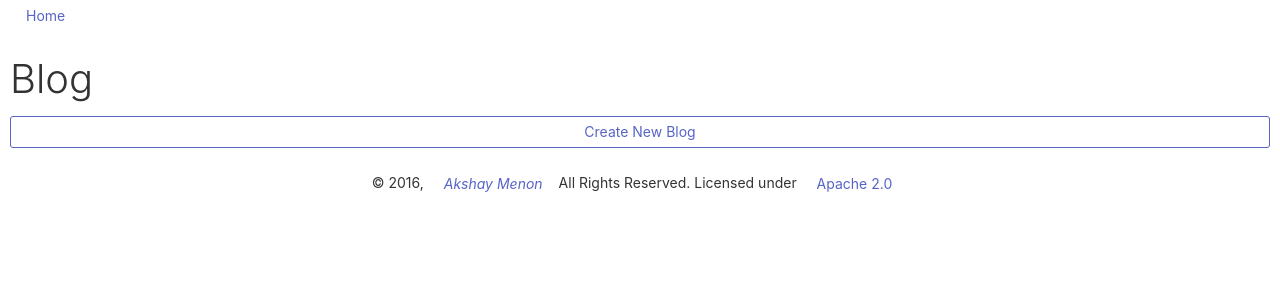
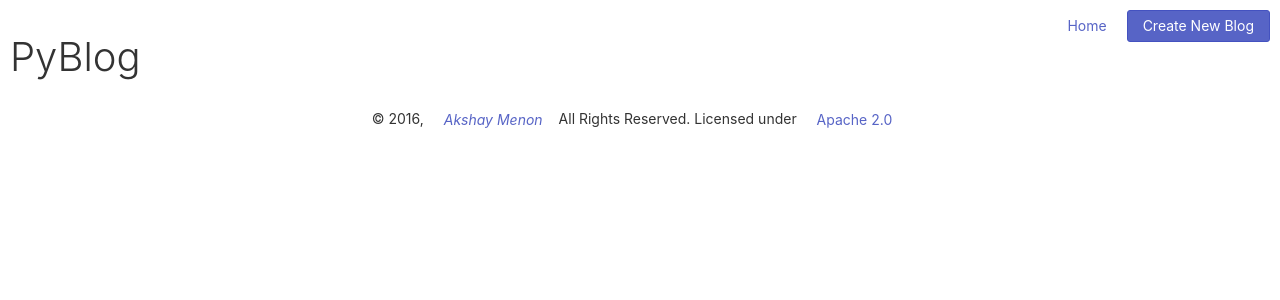
Before and after one commit to akshaym91/p2-blog, a Python web app: template templates/blog.html in a window 1280 px wide. Shown: the top 300 px of the page. Run offline with Jinja, Linux system fonts and the light colour scheme; the template is opened without the code that fills it, so the values that code supplies are empty.

Commit message:
Completed the first task of blog homework using databases

```diff
--- a/static/css/asciichan.css
+++ b/static/css/asciichan.css
@@ -0,0 +1,5 @@
+.blog-title {
+    height: 60px;
+    font-size: 2.5em;
+    line-height: 2.5rem;
+}
--- a/templates/base.html
+++ b/templates/base.html
@@ -2,19 +2,25 @@
 <html>
 
 <head>
-    <title>PyNoob</title>
+    <title>PyBlog</title>
     <link rel="stylesheet" type="text/css" href="/css/spectre.min.css">
+    <link rel="stylesheet" type="text/css" href="/css/asciichan.css">
 </head>
 
 <body class="container">
-    <a class="btn btn-link" href="/">Home</a>
-    {% block bodycontent %}
-    {% endblock %}
+    <div class="columns">
+        <div class="column text-left">
+            <h2>PyBlog</h2>
+        </div>
+        <div class="column text-right">
+            <a class="btn btn-link" href="/">Home</a>
+            <a class="btn btn-primary" href="/blog/newpost">Create New Blog</a>
+        </div>
+    </div>
+    {% block bodycontent %} {% endblock %}
     <footer class="text-center">
-            &copy; 2016, <i><a class="btn btn-link" href="https://akshaym91.github.io">Akshay Menon</a></i>All Rights Reserved.
-            Licensed under <a class="btn btn-link" href="https://www.apache.org/licenses/LICENSE-2.0">Apache 2.0</a>
+        &copy; 2016, <i><a class="btn btn-link" href="https://akshaym91.github.io">Akshay Menon</a></i>All Rights Reserved. Licensed under <a class="btn btn-link" href="https://www.apache.org/licenses/LICENSE-2.0">Apache 2.0</a>
     </footer>
 </body>
 
-
 </html>
--- a/templates/blog.html
+++ b/templates/blog.html
@@ -1,14 +1,21 @@
 {% extends "base.html" %} {% block bodycontent %}
-<h2>Blog</h2>
-<a class="btn btn-block" href="blog/newpost">Create New Blog</a>
-<div class="columns">
-	<div class="column">
+<div class="container">
+	<div class="columns">
 		{% for blog in blogs %}
-			<div class="blog">
-				<div class="blog-title"><h3>{{blog.title}}</h3></div>
-				<div class="blog-body">{{blog.content}}</div>
-			</div>
-		{% endfor%}
+	    <div class="column col-md-4 col-sm-12">
+	        <div class="blog card">
+	            <div class="card-header">
+	                <h4 class="blog-title card-title">{{blog.subject}}</h4>
+	            </div>
+	            <div class="blog-content card-body">
+	                {{blog.content}}
+	            </div>
+	            <div class="card-footer">
+	                <a href="/blog/{{blog.key().id()}}" class="btn btn-primary">View</a>
+	            </div>
+	        </div>
+	    </div>
+	    {% endfor%}
 	</div>
 </div>
 {% endblock %}
--- a/templates/blogpost.html
+++ b/templates/blogpost.html
@@ -1,6 +1,6 @@
 {% extends "base.html" %} {% block bodycontent %}
 	<div class="blog container">
-		<div class="blog-title"><h3>{{blog.title}}</h3></div>
+		<div class="blog-title"><h3>{{blog.subject}}</h3></div>
 		<div class="blog-body">{{blog.content}}</div>
 	</div>
 {% endblock %}
--- a/templates/newblog.html
+++ b/templates/newblog.html
@@ -1,7 +1,5 @@
 {% extends "base.html" %} {% block bodycontent %}
-<h2>Blog</h2>
 <div class="columns">
-	<div class="column col-sm-12">
     {% if error%}
     <div class="toast toast-danger">
         <button class="btn btn-clear float-right"></button>
@@ -10,7 +8,7 @@
     {% endif%}
     <form class="column" method="post">
         <div class="form-group">
-				<input class="form-input" type="text" name="title" value="{{title}}">
+            <input class="form-input blog-title" type="text" name="subject" placeholder="Title" value="{{subject}}">
         </div>
         <div class="form-group">
             <textarea rows="15" class="form-input" name="content">{{content}}</textarea>
@@ -19,5 +17,4 @@
         <input class="btn btm-primary" type="submit" name="submit">
     </form>
 </div>
-</div>
 {% endblock %}
```
Also changed, not shown: main.py (+27 -38 lines). Lines whose indentation alone changed are shown as unchanged.
